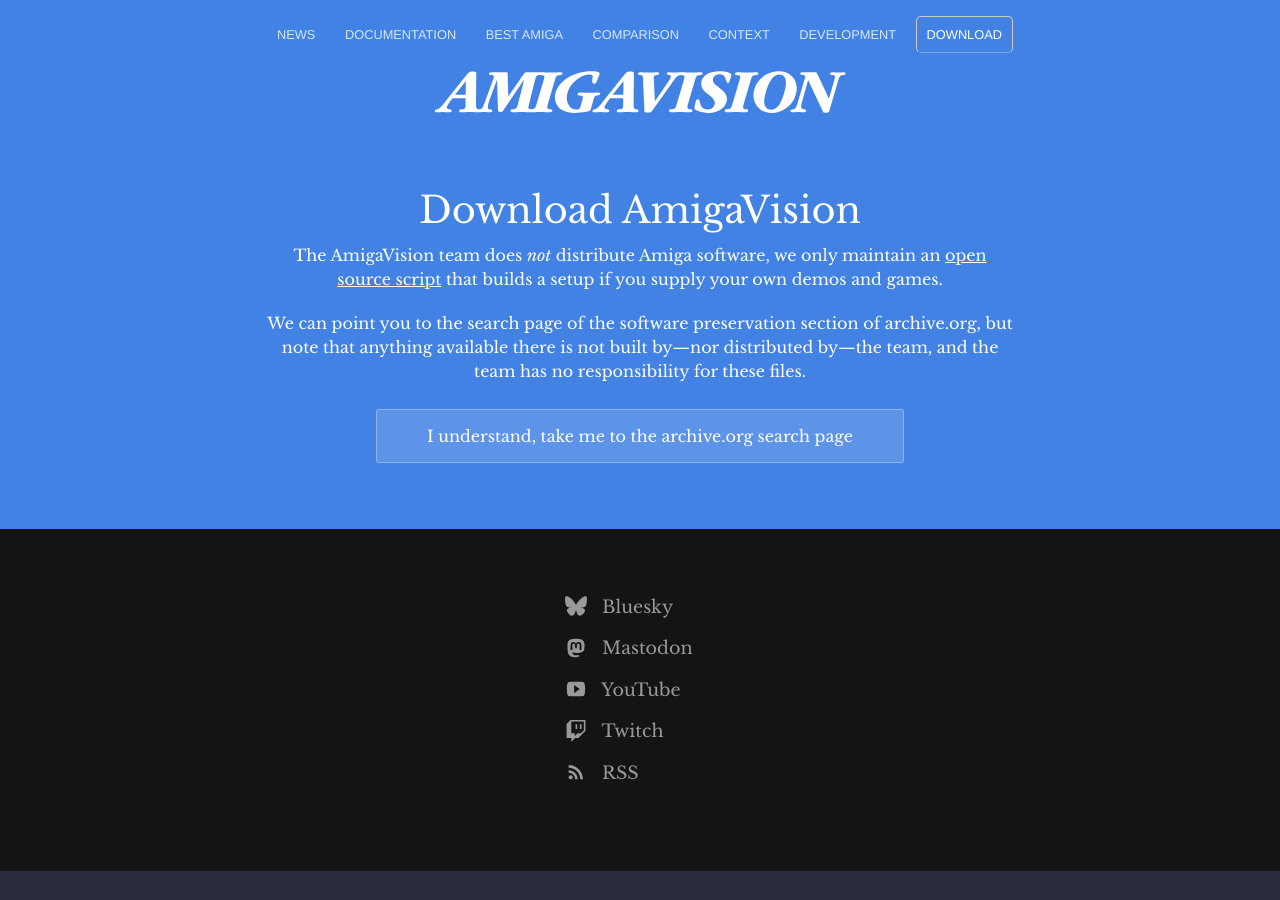
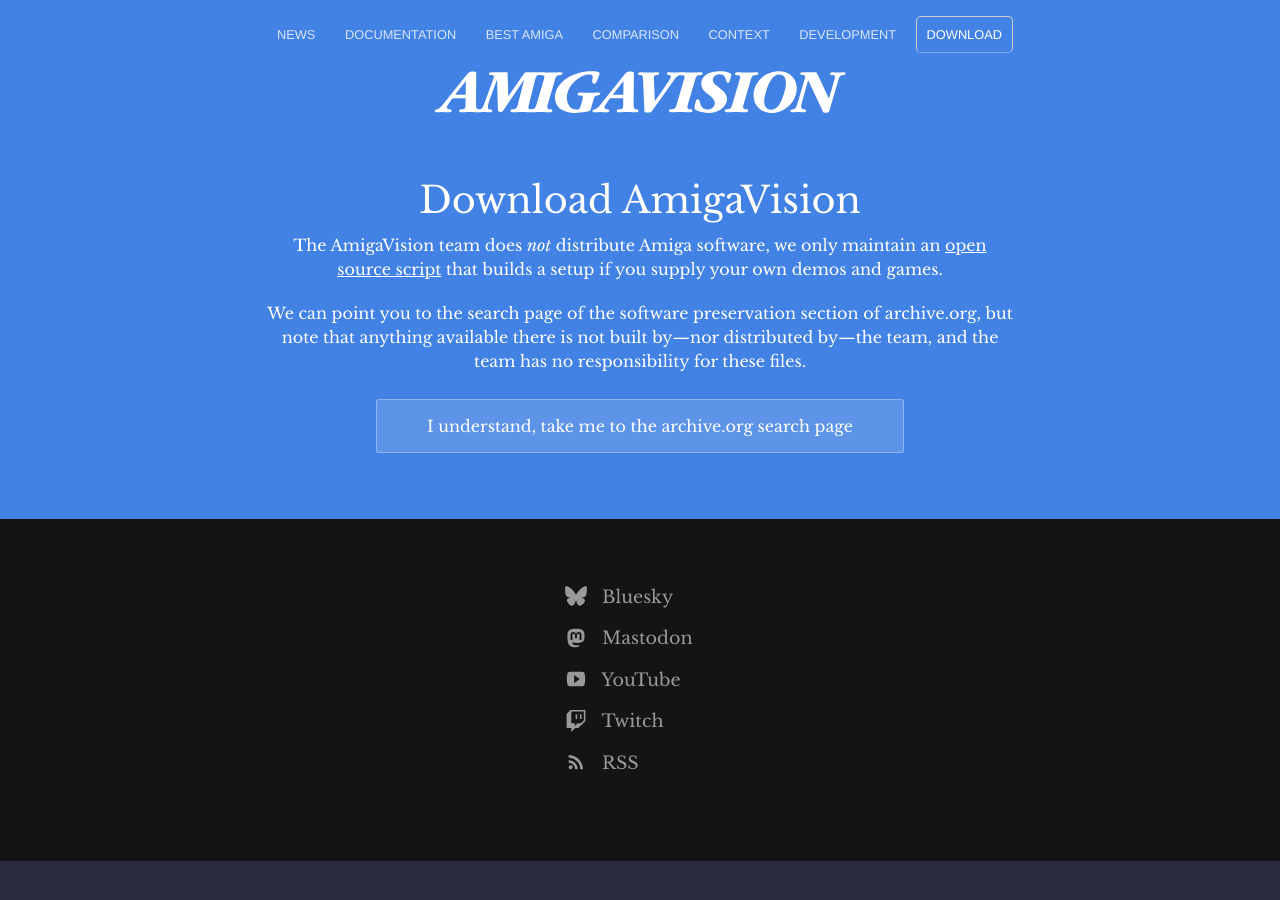
Before and after one commit to amigavision/amigavision.github.io, a Jekyll site: the page built from download/index.html, in a window 1280 px wide. Built offline with Jekyll 4.4.1, drawn with Linux system fonts in a browser that asks for light colours.

Commit message:
Tighten up the spacing on the download page

```diff
--- a/_includes/amigavision.css
+++ b/_includes/amigavision.css
@@ -223,6 +223,12 @@
 }
 .hero .text-container h2 {
 margin-top: 10px;
+}
+body.download-page .hero {
+  padding-top: 32px;
+}
+body.download-page .hero h1 {
+  margin-top: 6px;
 }
 @media (min-width:768px) {.flex {
   display: -webkit-box;
```
